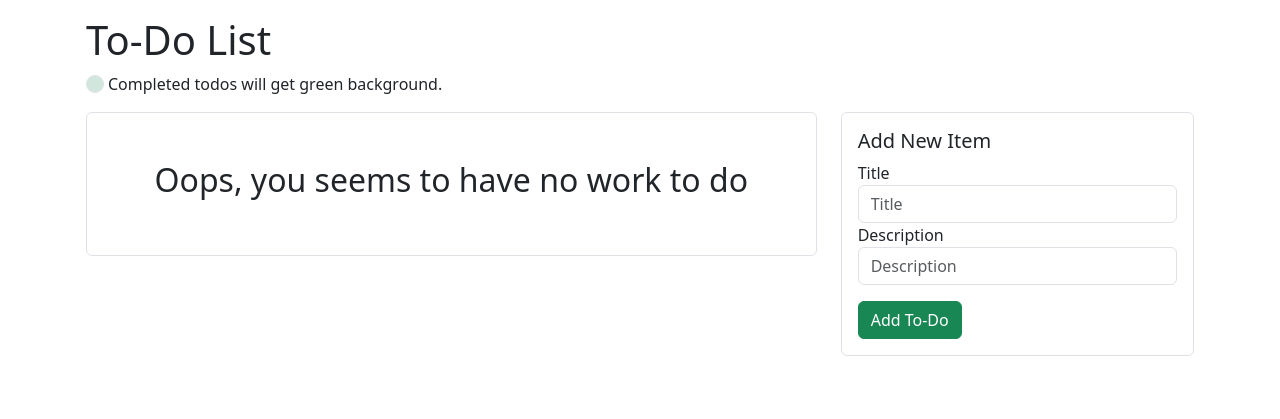
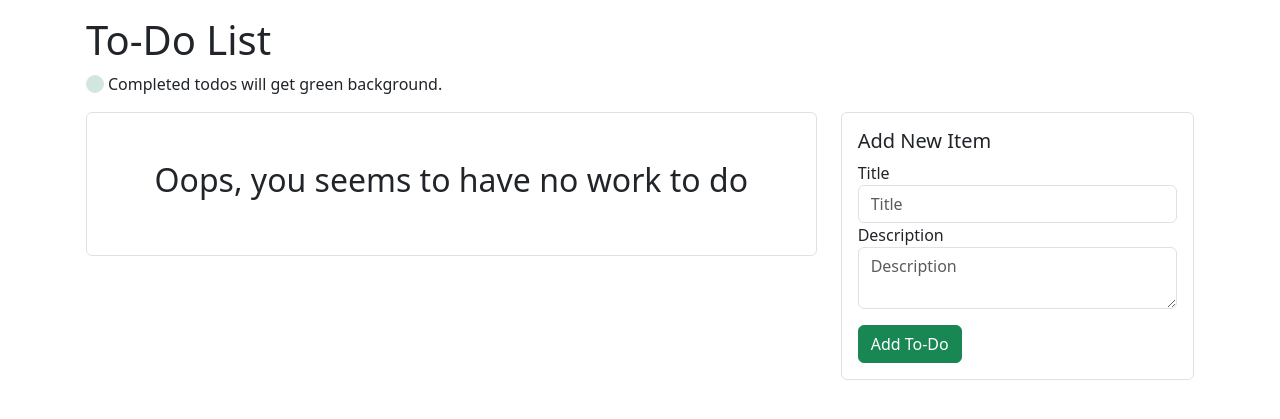
Before and after one commit to tronze/FastApi-Todos, a FastAPI app: page / in a window 1280 px wide. Shown: the top 419 px of the page. Run offline with FastAPI, Linux system fonts and the light colour scheme.

Commit message:
fix: - Fix form to handle the post request as frontend no longer request with API using JS, but passing form data.

```diff
--- a/templates/index.html
+++ b/templates/index.html
@@ -43,15 +43,15 @@
                 </div>
             </div>
             <div class="col-lg-4 col-12 mt-lg-0 mt-3">
-                <form id="todo-form" class="border p-3 rounded">
+                <form id="todo-form" class="border p-3 rounded" method="post">
                     <h5>Add New Item</h5>
                     <div class="form-group">
                         <label for="title">Title</label>
-                        <input class="form-control" type="text" id="title" placeholder="Title" required>
+                        <input class="form-control" type="text" id="title" name="title" placeholder="Title" required>
                     </div>
                     <div class="form-group">
                         <label for="description">Description</label>
-                        <input class="form-control" type="text" id="description" placeholder="Description" required>
+                        <textarea class="form-control" id="description" name="description" placeholder="Description" required></textarea>
                     </div>
                     <button type="submit" class="btn btn-success mt-3">Add To-Do</button>
                 </form>
```
